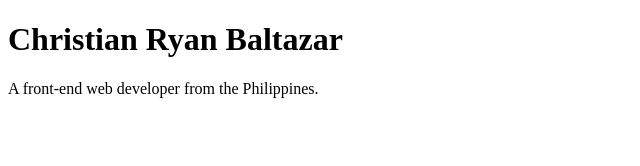
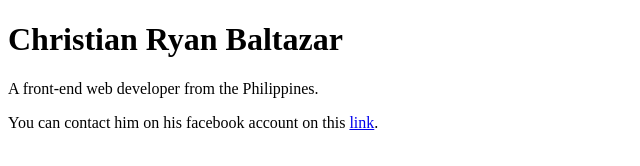
Before and after one commit to CyanBaltazar/cyanbaltazar.github.io, a plain HTML site: page index.html in a window 1280 px wide. Shown: the whole page, without its empty margins (0-640 px from the left). Drawn offline with Linux system fonts and the light colour scheme.

Commit message:
Homepage - Added facebook link.

```diff
--- a/index.html
+++ b/index.html
@@ -3,5 +3,6 @@
 <body>
 <h1>Christian Ryan Baltazar</h1>
 <p>A front-end web developer from the Philippines.</p>
+<p>You can contact him on his facebook account on this <a href="www.facebook.com/cyanbaltazar">link</a>.</p>
 </body>
 </html>
```
